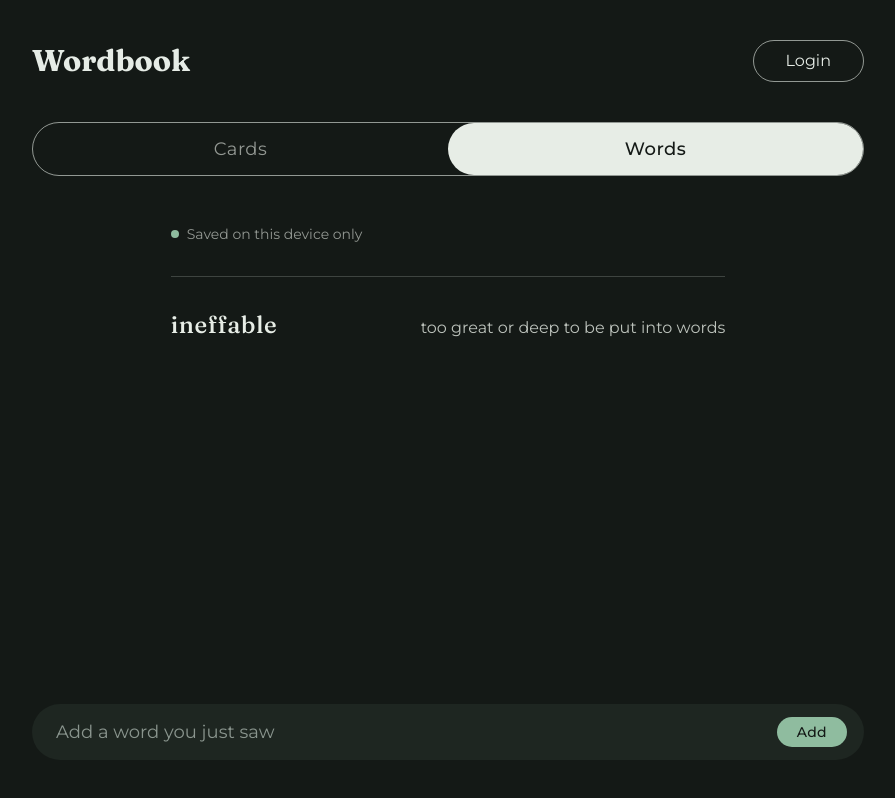
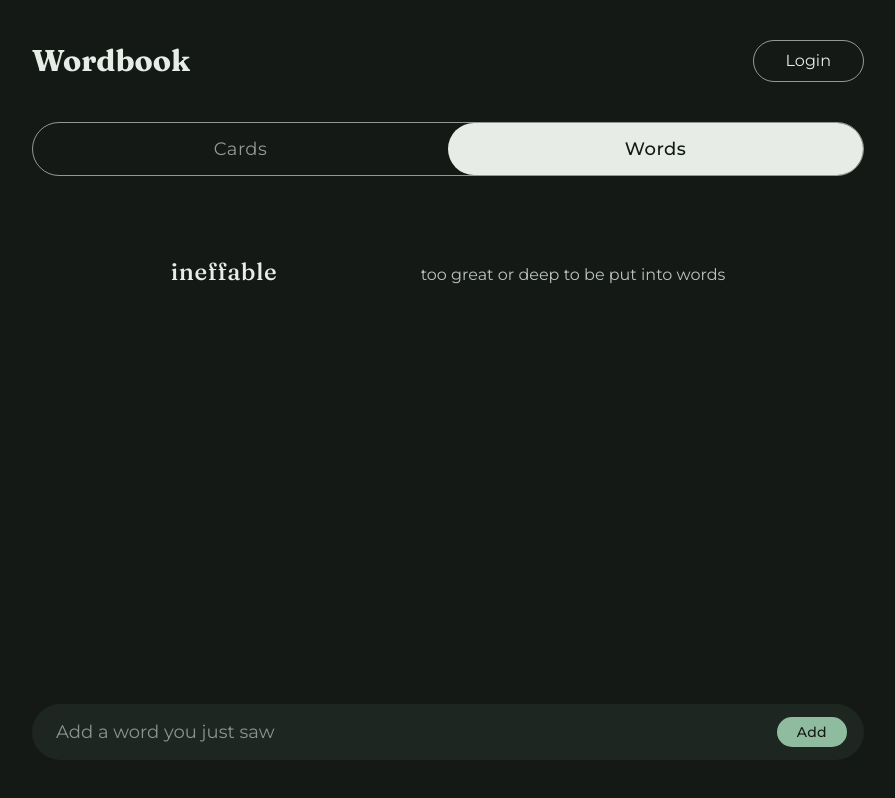
Before and after one commit to V-le319/Wordbook, a Next.js app: page / in a window 1280 px wide. Both pictures are taken after a click on the button "Words". Shown: the whole page, without its empty margins (192-1087 px from the left). Built offline with nearby package versions, Linux system fonts and the light colour scheme; no server answers.

Commit message:
fix WordlistCard UI & deploy

```diff
--- a/src/components/WordListCard.tsx
+++ b/src/components/WordListCard.tsx
@@ -3,16 +3,11 @@ import type { Word } from "@/lib/useWords";
 const WordListCard = ( { words } : { words: Word[] }) => {
   return (
     <main className='no-scrollbar h-full overflow-y-auto w-full py-6 flex flex-col'>
-      <div className='flex flex-row gap-2 items-center mb-8'>
-        <svg width="8" height="8" viewBox="0 0 8 8" fill="none" xmlns="http://www.w3.org/2000/svg">
-            <circle cx="4" cy="4" r="4" fill="#8fbc9f" />
-        </svg>
-        <p className='text-sm font-sans text-light-bg/60'>Saved on this device only</p>
-      </div>
+
 
       {words.map((word) => (
         <div key={word.id}
-              className="w-full py-8 flex flex-row gap-16 items-baseline justify-between border-t border-t-light-bg/20"
+              className="w-full py-8 flex flex-row gap-16 items-baseline justify-between border-t border-t-light-bg/20 first:border-t-0"
           >
             <p className="font-serif text-light-bg font-medium text-xl lg:text-2xl tracking-wide">{word.text}</p>
             <p className="text-base text-light-bg/80">{word.meaning}</p>
```
